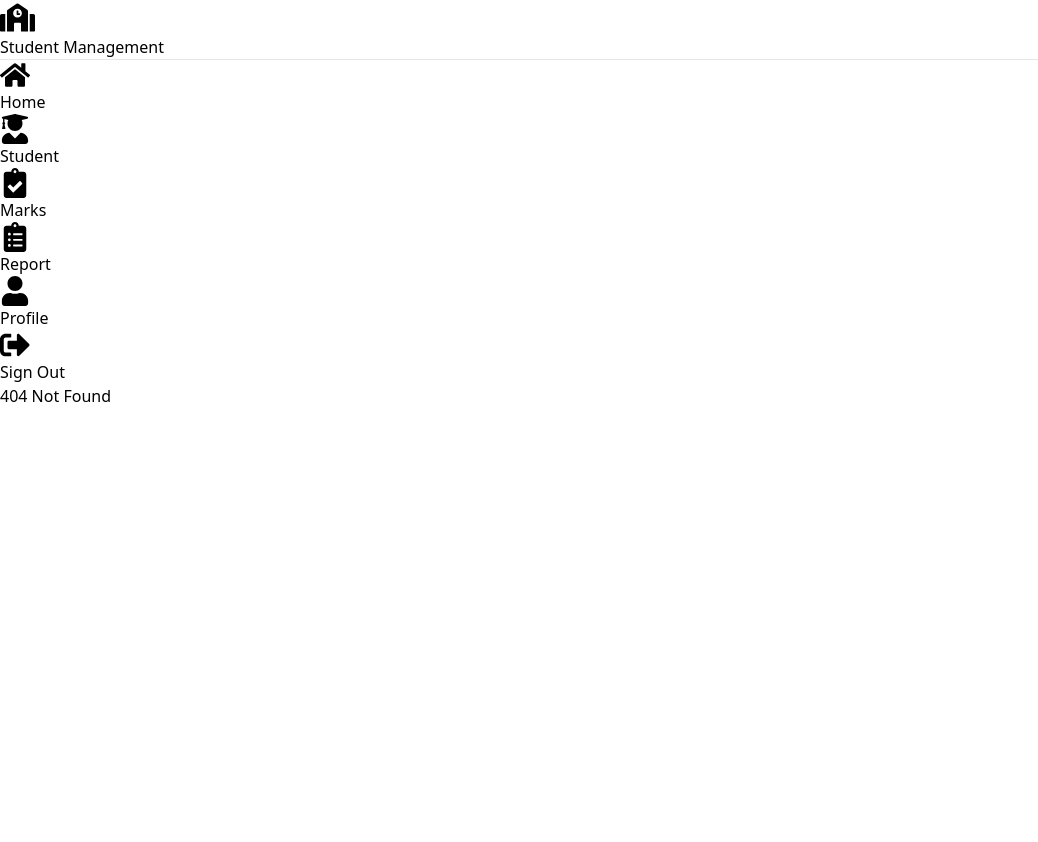
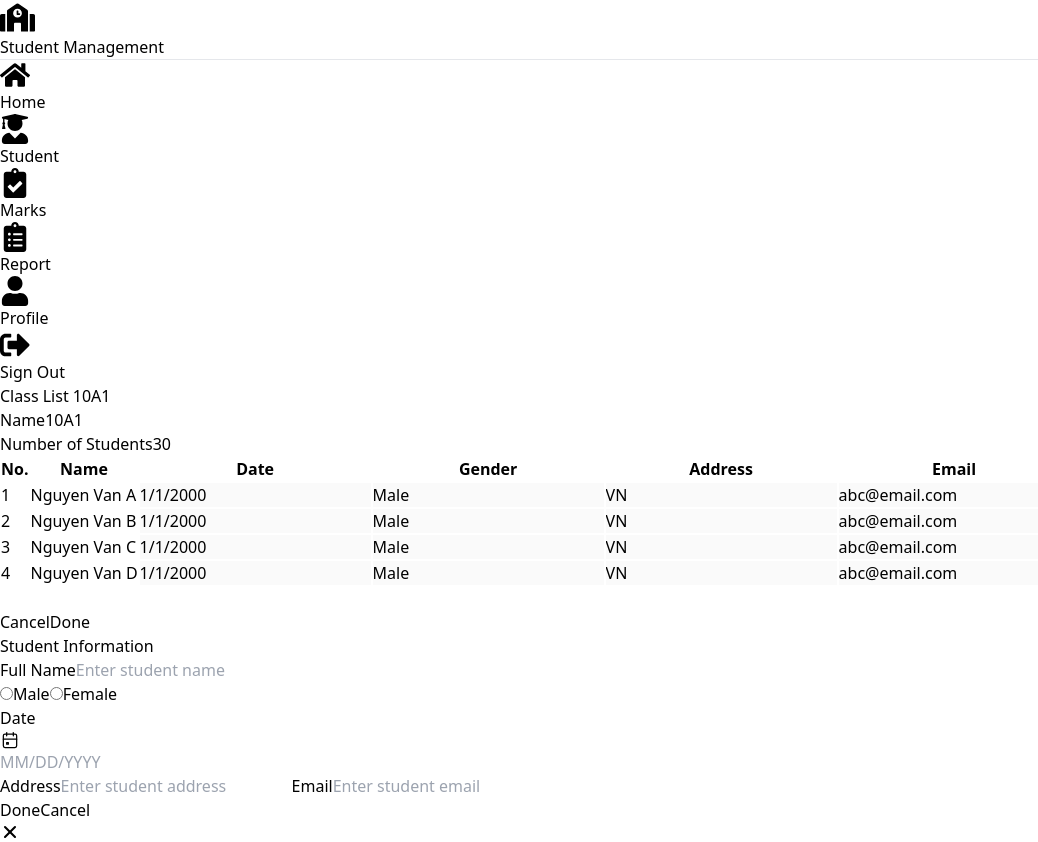
Before and after one commit to convitnhodev/student-management-fe, a React (Vite) app: page /dashboard/class/1 in a window 1280 px wide. Before the commit this address had no page. Shown: the whole page, without its empty margins (0-1038 px from the left). Before the commit the page ends 800 px from the top, so only its background shows below. Built offline with nearby package versions, Linux system fonts and the light colour scheme.

Commit message:
view class list when user click class on home page

```diff
--- a/src/App.jsx
+++ b/src/App.jsx
@@ -8,7 +8,7 @@ import Marks from './pages/Marks';
 import Report from './pages/Report';
 import Profile from './pages/Profile';
 import NotFound from './pages/NotFound';
-import MakeClass from './pages/MakeClass';
+import Class from './pages/Class';
 
 function App() {
   return (
@@ -23,7 +23,8 @@ function App() {
           <Route path="marks/:id" element={<Marks />} />
           <Route path="report" element={<Report />} />
           <Route path="profile" element={<Profile />} />
-          <Route path="class/add" element={<MakeClass />} />
+          <Route path="class/add" element={<Class />} />
+          <Route path="class/:id" element={<Class />} />
           <Route path="*" element={<NotFound />} />
         </Route>
         <Route path="*" element={<NotFound />} />
--- a/src/components/CardClass.jsx
+++ b/src/components/CardClass.jsx
@@ -4,7 +4,7 @@ import { Link } from 'react-router-dom';
 function CardClass({ id, name, numOfStudents }) {
   return (
     <Link
-      to={`/class/${id}`}
+      to={`/dashboard/class/${id}`}
       className="group flex flex-col justify-between rounded-sm bg-white p-8 shadow-xl transition-shadow hover:shadow-lg"
     >
       <div>
--- a/src/pages/MakeClass.jsx
+++ b/src/pages/Class.jsx
@@ -3,18 +3,28 @@ import Table from '../components/Table';
 import Button from '../components/Button';
 import { useEffect } from 'react';
 import AddStudent from './AddStudent';
+import { Link, useParams } from 'react-router-dom';
 
 /**
  * This page shows the marks of all students with a specific subject.
  * It also allows the user to update the marks of a student
  * @returns JSX.Element as a page
  */
-export default function MakeClass() {
+export default function Class() {
+  const { id } = useParams();
+  console.log(id);
   const [name, setName] = React.useState('');
   const [numOfStudents, setNumOfStudents] = React.useState(0);
   const [students, setStudents] = React.useState([]);
-  const [isEditing, setIsEditing] = React.useState(false);
   const [isAdding, setIsAdding] = React.useState(false);
+
+  useEffect(() => {
+    if (id !== undefined) {
+      setName('10A1');
+      setNumOfStudents(30);
+      setStudents(data.rows);
+    }
+  }, []);
 
   const data = {
     column_names: ['No.', 'Name', 'Date', 'Gender', 'Address', 'Email'],
@@ -38,9 +48,9 @@ export default function MakeClass() {
     ],
   };
 
-  useEffect(() => {
-    setStudents(data.rows);
-  }, []);
+  // useEffect(() => {
+  //   setStudents(data.rows);
+  // }, []);
 
   const handleAddStudent = () => {
     const modal = document.getElementById('modal');
@@ -56,7 +66,6 @@ export default function MakeClass() {
   };
 
   const handleAddStudentSubmit = (student) => {
-    console.log(student);
     const result = [
       student.date,
       student.gender,
@@ -67,9 +76,19 @@ export default function MakeClass() {
     setIsAdding(false);
   };
 
+  const onCancel = () => {
+    window.history.back();
+  };
+
+  const onDone = () => {
+    window.history.back();
+  };
+
   return (
     <div className="flex flex-col items-center justify-center max-w-7xl min-h-screen py-2">
-      <h1 className="text-5xl font-bold my-10">Make a Class</h1>
+      <h1 className="text-5xl font-bold my-10">
+        {id ? `Class List ${name}` : `Make a Class`}
+      </h1>
       <div className="flex flex-nowrap mb-10">
         <div className="mr-10">
           <label htmlFor="name" className="text-base font-bold mr-5">
@@ -98,10 +117,7 @@ export default function MakeClass() {
           />
         </div>
       </div>
-      <Table
-        data={{ column_names: data.column_names, rows: students }}
-        isEditing={isEditing}
-      />
+      <Table data={{ column_names: data.column_names, rows: students }} />
 
       <button className="mt-10" onClick={handleAddStudent}>
         <svg
@@ -124,8 +140,9 @@ export default function MakeClass() {
         <Button
           nameBtn={'Cancel'}
           className={'mr-10 bg-neutral-400 hover:bg-gray-700'}
+          onClickButton={onCancel}
         />
-        <Button nameBtn={'Done'} />
+        <Button nameBtn={'Done'} onClickButton={onDone} />
       </div>
       <AddStudent
         isOpen={isAdding}
```
